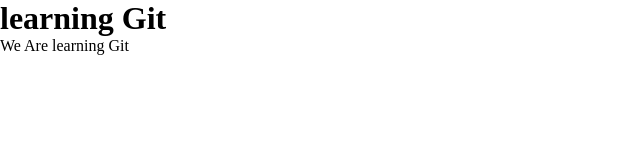
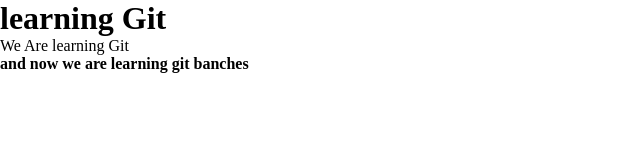
Before and after one commit to ANDayyan/learning-git, a plain HTML site: page index.html in a window 1280 px wide. Shown: the whole page, without its empty margins (0-640 px from the left). Drawn offline with Linux system fonts and the light colour scheme.

Commit message:
third commit. tweaks in HTML and js added

```diff
--- a/index.html
+++ b/index.html
@@ -17,6 +17,7 @@
 
 
         <p> We Are learning Git</p>
+        <b> and now we are learning git banches</b>
 
 
      </main>
```
Also changed, not shown: js/scrip.js (added).
